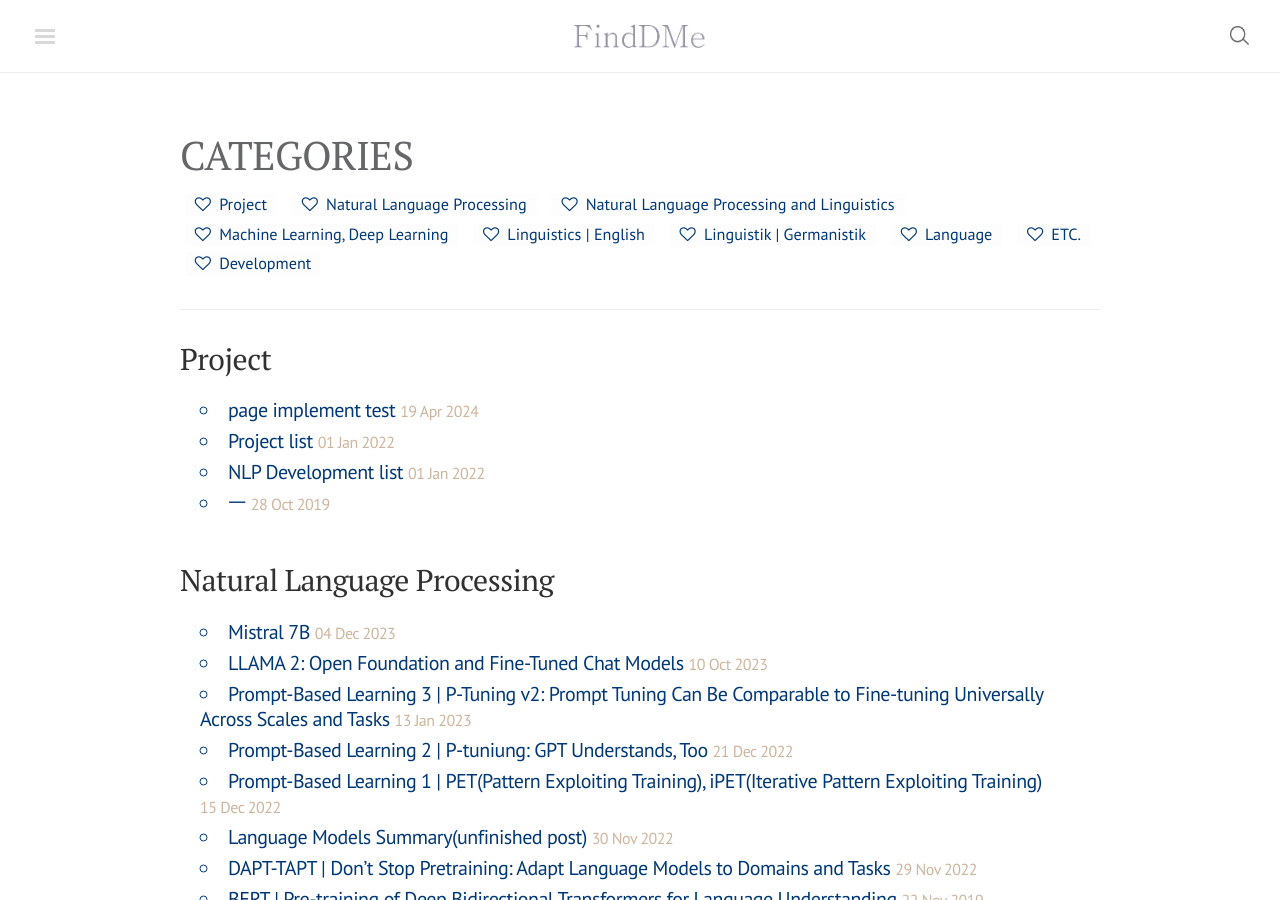
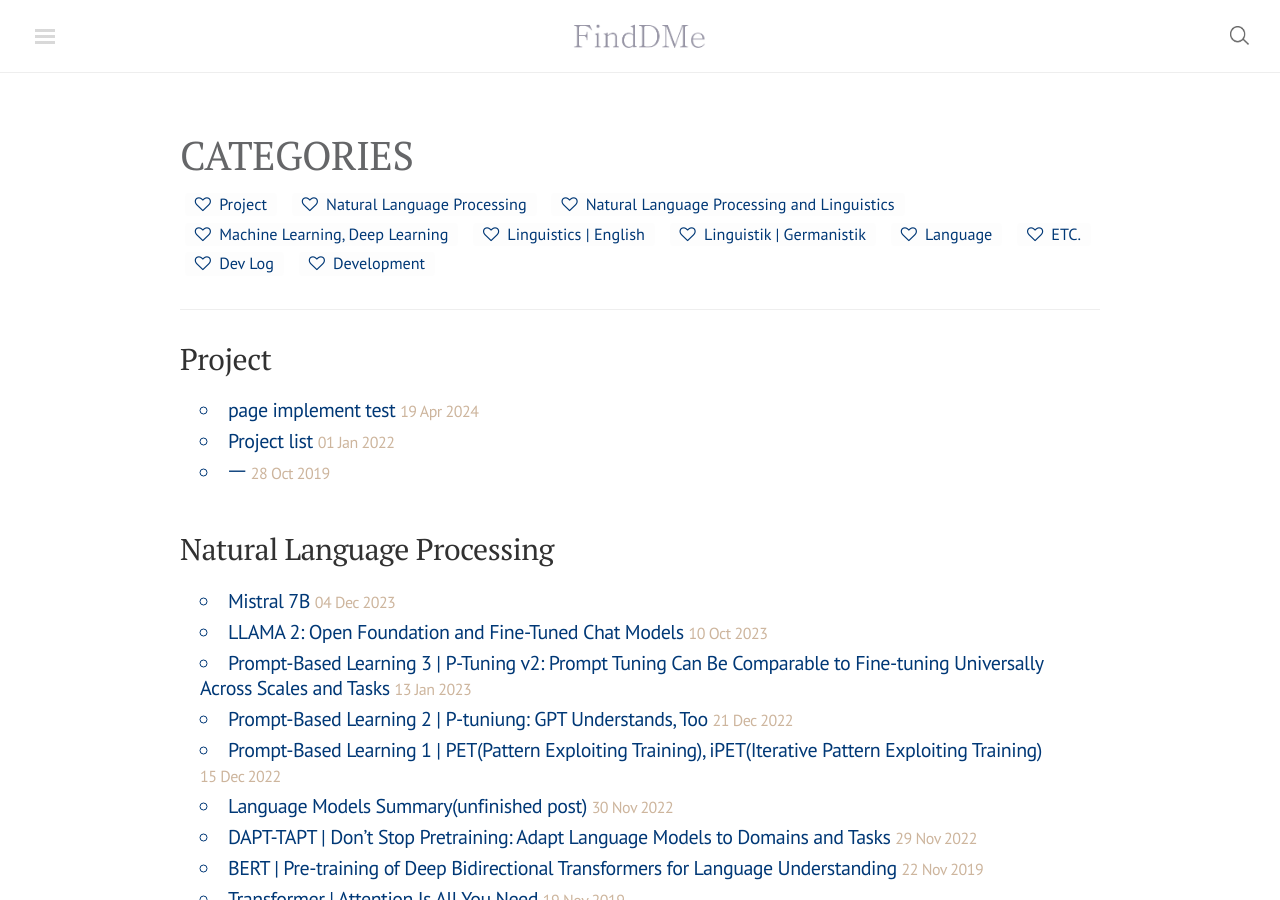
Before and after one commit to finddme/finddme.github.io, a Jekyll site: the page built from blog/categories.html, in a window 1280 px wide and 900 px high. Built offline with Jekyll 4.4.1, drawn with Linux system fonts in a browser that asks for light colours; nearby versions of some CDN libraries; comment, search, counter and statistics services are not loaded; some of the changed text lies outside the part shown.

Commit message:
Update 2022-01-01-Dev.md

```diff
--- a/_posts/2022-01-01-Dev.md
+++ b/_posts/2022-01-01-Dev.md
@@ -1,6 +1,6 @@
 ---
 title: NLP Development list
-category: Project
+category: Dev Log
 tag: NLP
 ---
 
```
